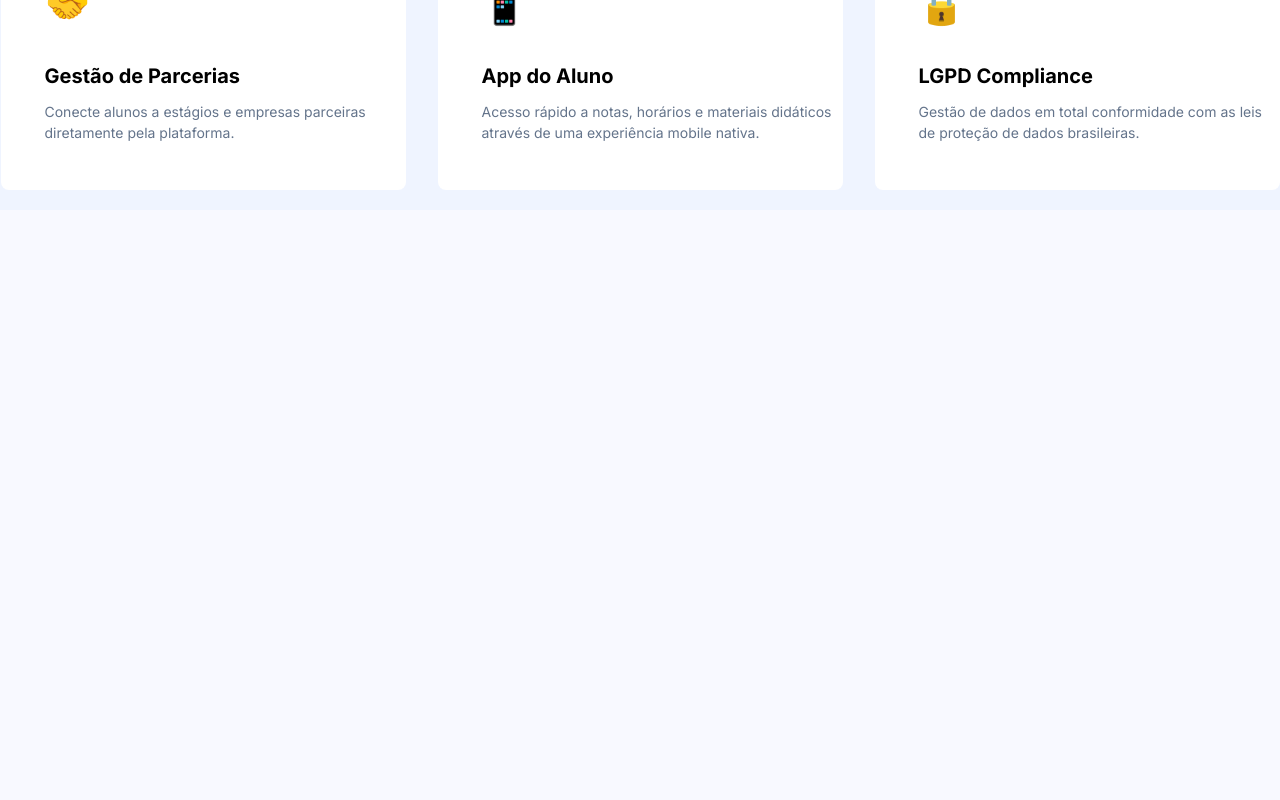
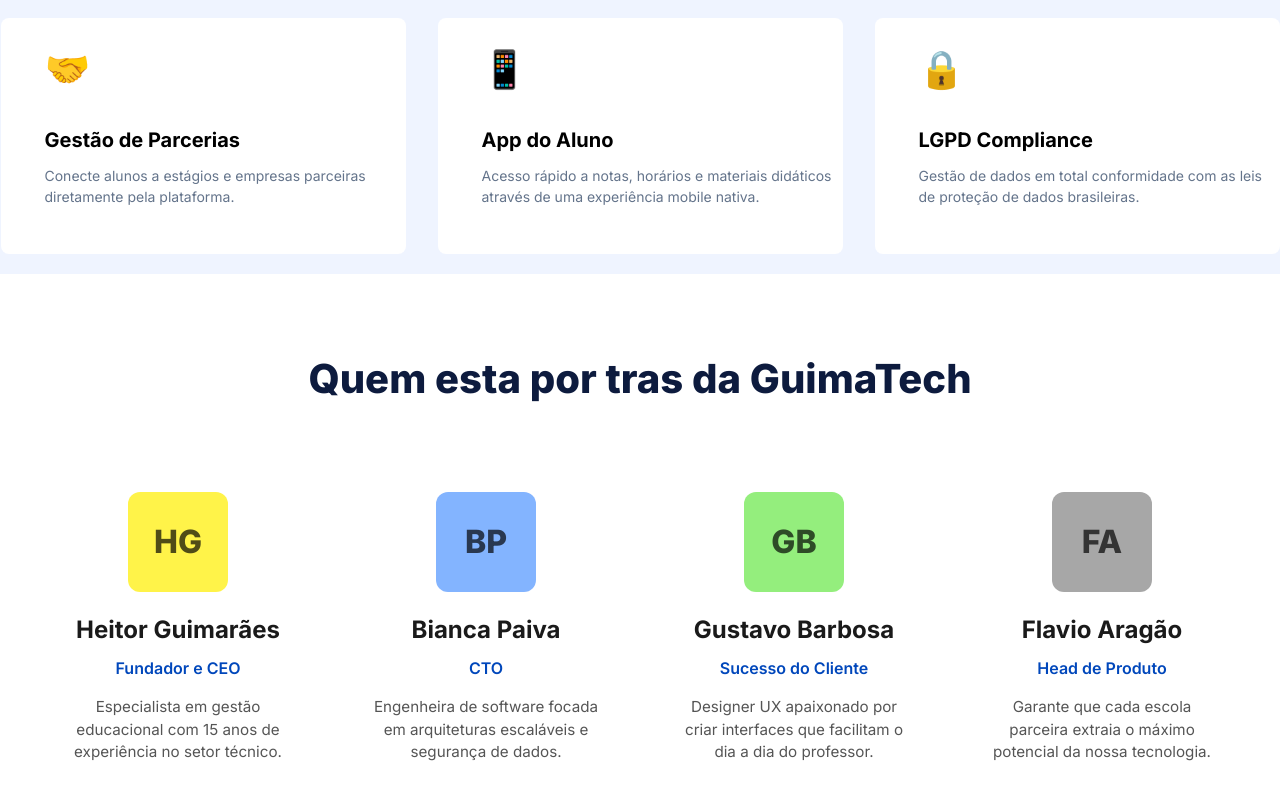
Before and after one commit to Heitor-Guimaraes-10/REACT-LANDING-PAGE, a React (Vite) app in the folder landing-page/: page / in a window 1280 px wide. Shown: the part 1839-2639 px from the top of the page. Before the commit the page ends 2049 px from the top, so only its background shows below. Built offline with nearby package versions, Linux system fonts and the light colour scheme.

Commit message:
feat: add Equipe component with styling and data; update App to include Equipe; enhance ItemEquipe for dynamic background color

```diff
--- a/landing-page/src/App.tsx
+++ b/landing-page/src/App.tsx
@@ -1,8 +1,10 @@
 import './App.css'
+import Equipe from './components/Equipe/Equipe'
 import Funcionalidades from './components/Funcionalidades/funcionalidades'
 import Hero from './components/Hero/Hero'
 import Navbar from './components/NavBar/Navbar'
 import Sobre from './components/Sobre/Sobre'
+
 
 function App() {
 
@@ -12,6 +14,7 @@
       <Hero />
       <Sobre />
       <Funcionalidades />
+      <Equipe />
     </>
   )
 }
--- a/landing-page/src/Data/equipe.tsx
+++ b/landing-page/src/Data/equipe.tsx
@@ -1,10 +1,11 @@
-//dados dos membros da equipe da nossa landing page
+// dados dos membros da equipe da nossa landing page
 
 export interface MembroEquipe {
     id: number;
     nome: string;
     cargo: string;
     descricao: string;
+    cor: string;
 }
 
 export const equipe: MembroEquipe[] = [
@@ -12,27 +13,28 @@
         id: 1,
         nome: "Heitor Guimarães",
         cargo: "Fundador e CEO",
-        descricao: "Especialista em gestão educacional com 15 anos de experiência no setor técnico."
+        descricao: "Especialista em gestão educacional com 15 anos de experiência no setor técnico.",
+        cor: "#ffee00b6"
     },
     {
         id: 2,
         nome: "Bianca Paiva",
         cargo: "CTO",
-        descricao: "Engenheira de software focada em arquiteturas escaláveis e segurança de dados."
+        descricao: "Engenheira de software focada em arquiteturas escaláveis e segurança de dados.",
+        cor: "#0066ff7c"
     },
-
     {
         id: 3,
         nome: "Gustavo Barbosa",
         cargo: "Sucesso do Cliente",
-        descricao: "Designer UX apaixonado por criar interfaces que facilitam o dia a dia do professor."
+        descricao: "Designer UX apaixonado por criar interfaces que facilitam o dia a dia do professor.",
+        cor: "#2fdf0383"
     },
-
     {
         id: 4,
-        nome: "Felipe Aragão",
+        nome: "Flavio Aragão",
         cargo: "Head de Produto",
-        descricao: "Garante que cada escola parceira extraia o máximo potencial da nossa tecnologia."
+        descricao: "Garante que cada escola parceira extraia o máximo potencial da nossa tecnologia.",
+        cor: "#a7a7a7ff"
     }
-
-    ];
+];
--- /dev/null
+++ b/landing-page/src/components/Equipe/Equipe.css
@@ -0,0 +1,92 @@
+/* Container principal da seção */
+.equipe {
+    background-color: var(--white-color);
+    padding: 60px 20px; /* Aumentei o respiro vertical */
+    display: flex;
+    flex-direction: column;
+    align-items: center;
+}
+
+
+.grid-equipe {
+    display: flex;
+    flex-direction: row; /* Coloca um ao lado do outro */
+    flex-wrap: wrap;     /* Permite quebrar linha em telas menores */
+    justify-content: center; /* Centraliza os cards na horizontal */
+    gap: 32px;
+    width: 100%;
+    max-width: 1200px;
+}
+
+/* O Card individual */
+.item-equipe {
+    flex: 1; /* Faz os cards terem o mesmo tamanho */
+    min-width: 200px;
+    max-width: 350px;
+    display: flex;
+    flex-direction: column;
+    align-items: center;
+    text-align: center;
+    border-radius: 16px;
+    padding: 32px 24px;
+    transition: transform 0.3s ease;
+}
+
+.item-equipe:hover {
+    transform: translateY(-5px);
+}
+
+
+.avatar-equipe {
+    width: 100px;
+    height: 100px;
+    display: flex;
+    align-items: center;
+    justify-content: center;
+    border-radius: 12px;
+    font-size: 2rem;
+    font-weight: 800;
+    color: #000000af;
+    margin-bottom: 20px;
+}
+
+
+
+.content-equipe {
+    display: flex;
+    flex-direction: column;
+    gap: 8px;
+}
+
+.name-equipe {
+    font-size: 1.5rem;
+    font-weight: 700;
+    color: #1A1A1A;
+}
+
+.cargo-equipe {
+    font-size: 1rem;
+    font-weight: 600;
+    color: #0047BB;
+    margin-bottom: 8px;
+}
+
+.description-equipe {
+    font-size: 0.95rem;
+    color: #555;
+    line-height: 1.5;
+    max-width: 320px;
+}
+
+
+.titulos h2 {
+    font-size: 2.5rem;
+    font-weight: 800;
+    color: #0D1B3E;
+    margin-bottom: 40px;
+}
+
+avatar-iniciais{
+
+    color: aliceblue;
+}
--- /dev/null
+++ b/landing-page/src/components/Equipe/Equipe.tsx
@@ -0,0 +1,26 @@
+import { equipe } from "../../Data/equipe";
+import ItemEquipe from "./components/ItemEquipes";
+import "./Equipe.css";
+
+function Equipe() {
+    return (
+        <section className="equipe">
+            <div className="titulos">
+                <h2>Quem esta por tras da GuimaTech</h2>
+                </div>
+                <div className="grid-equipe">
+                {equipe.map((membro) => (
+                    <ItemEquipe
+                        key={membro.id}
+                        nome={membro.nome}
+                        cargo={membro.cargo}
+                        descricao={membro.descricao}
+                        corDeFundo={membro.cor}
+                    />
+                    ))}
+                </div>
+            </section>
+        );
+    }
+
+    export default Equipe;
--- /dev/null
+++ b/landing-page/src/components/Equipe/components/ItemEquipes.tsx
@@ -0,0 +1,38 @@
+interface ItemEquipeProps {
+    nome: string;
+    cargo: string;
+    descricao: string;
+    corDeFundo?: string; // Nova prop opcional para a cor do card
+}
+
+function ItemEquipe({ nome, cargo, descricao, corDeFundo }: ItemEquipeProps) {
+
+
+    const iniciais = nome
+        .trim()
+        .split(" ")
+        .map((n) => n[0])
+        .slice(0, 2)
+        .join("")
+        .toUpperCase();
+
+    return (
+        <div className="item-equipe">
+
+            <div
+                className="avatar-equipe"
+                style={{ backgroundColor: corDeFundo || "#0033ffff" }}
+            >
+                {iniciais}
+            </div>
+
+            <div className="content-equipe">
+                <span className="name-equipe">{nome}</span>
+                <span className="cargo-equipe">{cargo}</span>
+                <p className="description-equipe">{descricao}</p>
+            </div>
+        </div>
+    );
+}
+
+export default ItemEquipe;
--- a/landing-page/src/components/Funcionalidades/Funcionalidades.css
+++ b/landing-page/src/components/Funcionalidades/Funcionalidades.css
@@ -1,3 +1,4 @@
+
 .funcionalidades {
     background-color: #eff4ff;
     flex-wrap: wrap;
--- a/landing-page/src/components/Funcionalidades/funcionalidades.tsx
+++ b/landing-page/src/components/Funcionalidades/funcionalidades.tsx
@@ -20,6 +20,7 @@
             icon={funcoes.icon}
             title={funcoes.title}
             description={funcoes.description}
+
           />
         ))}
       </div>
```
